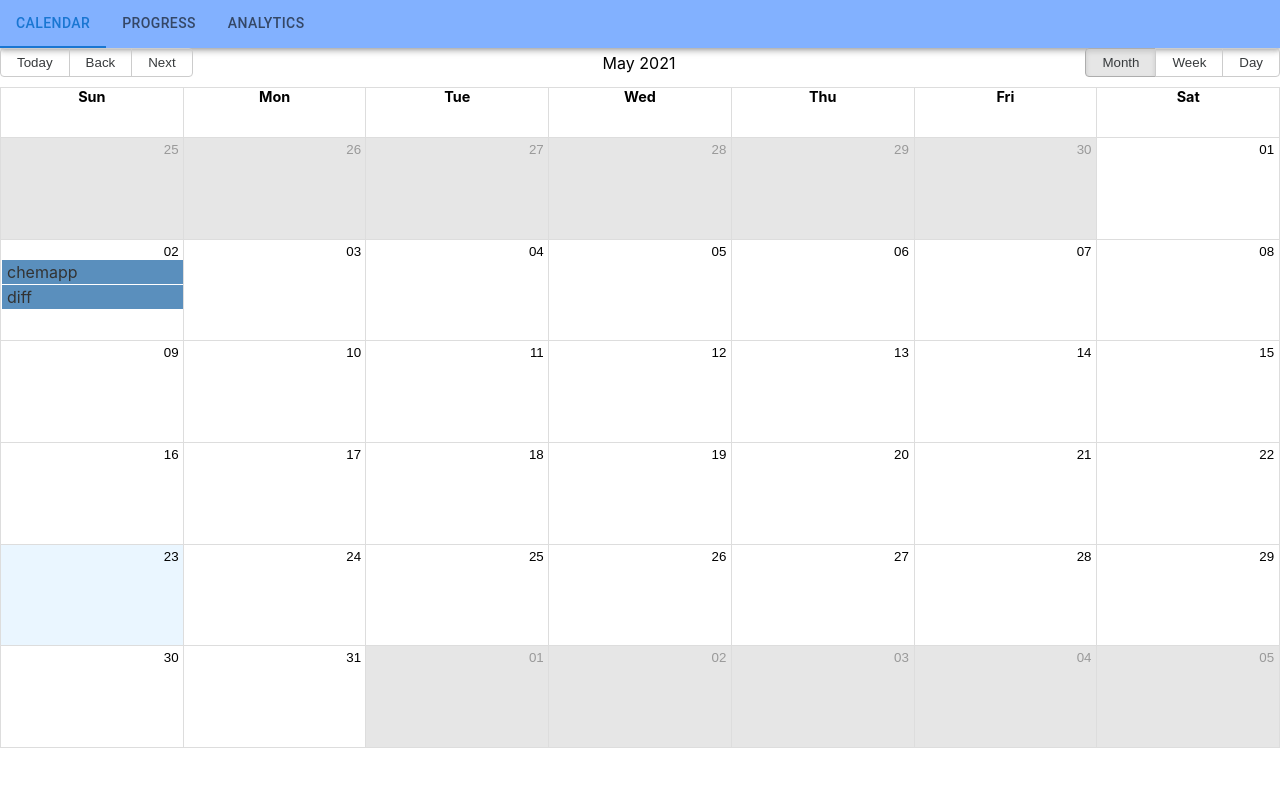
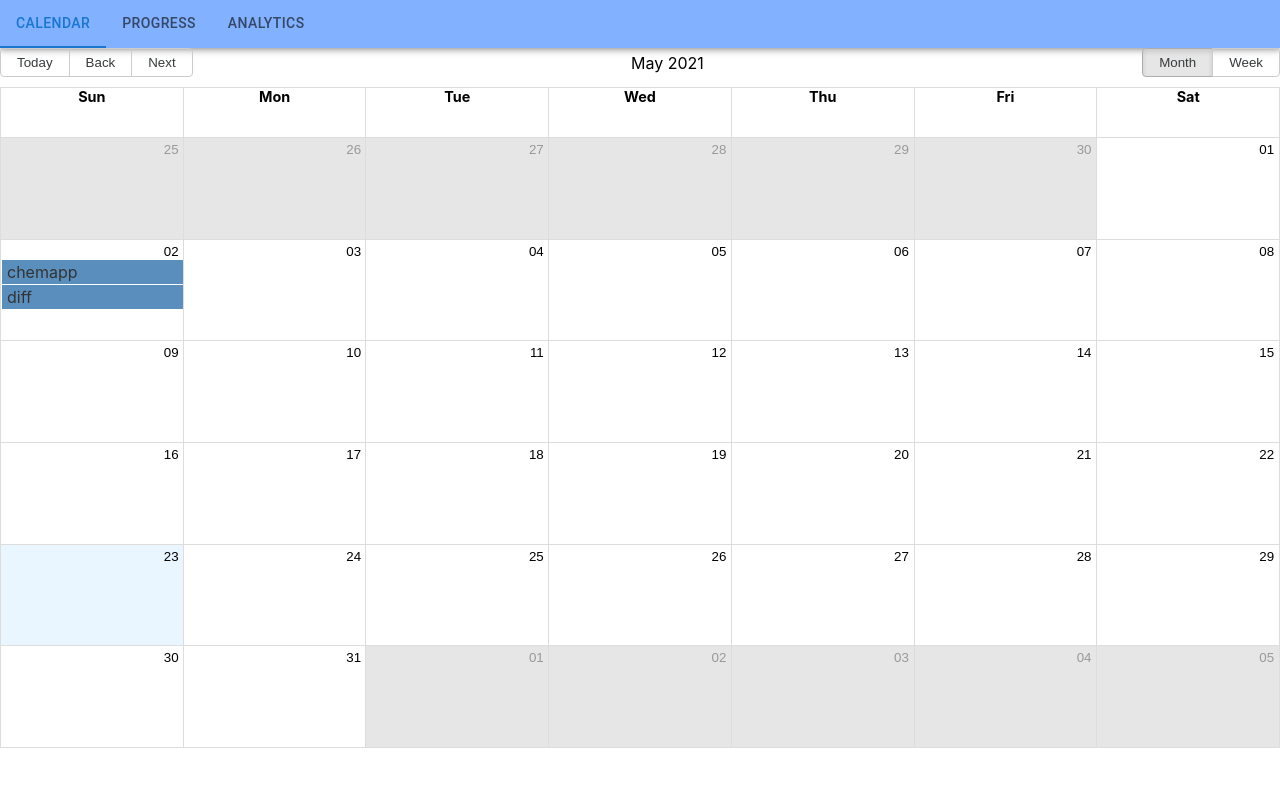
Before and after one commit to devon-wilson/CS-410---Mobile-Health-in-COVID-19-Project, a React (Create React App) app: page / in a window 1280 px wide. Shown: the top 786 px of the page. Built offline with nearby package versions, Linux system fonts and the light colour scheme.

Commit message:
Update isaiah-branch

```diff
--- a/src/components/Calendar.js
+++ b/src/components/Calendar.js
@@ -75,7 +75,7 @@ class ChemCalendar extends Component {
             events={cal_events}
             //step={960}
             defaultView="month"
-            views={["month", "week", "day"]}
+            views={["month", "week"]}
             defaultDate={new Date()}
             onSelectSlot={this.slotSelected}
             onSelectEvent={this.eventSelected}
```
Also changed, not shown: src/App.js (+1 -7 lines), 1 other file (tests, documents, lock files or other folders).
